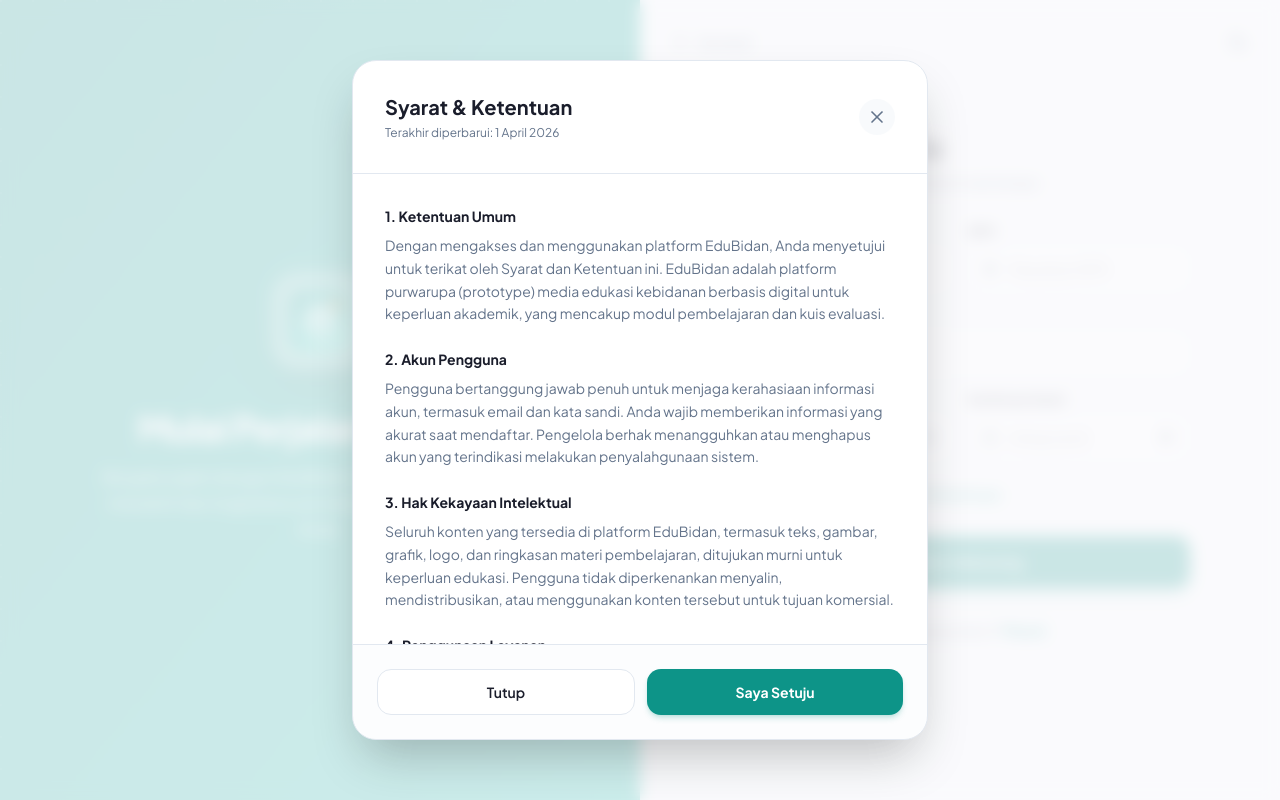
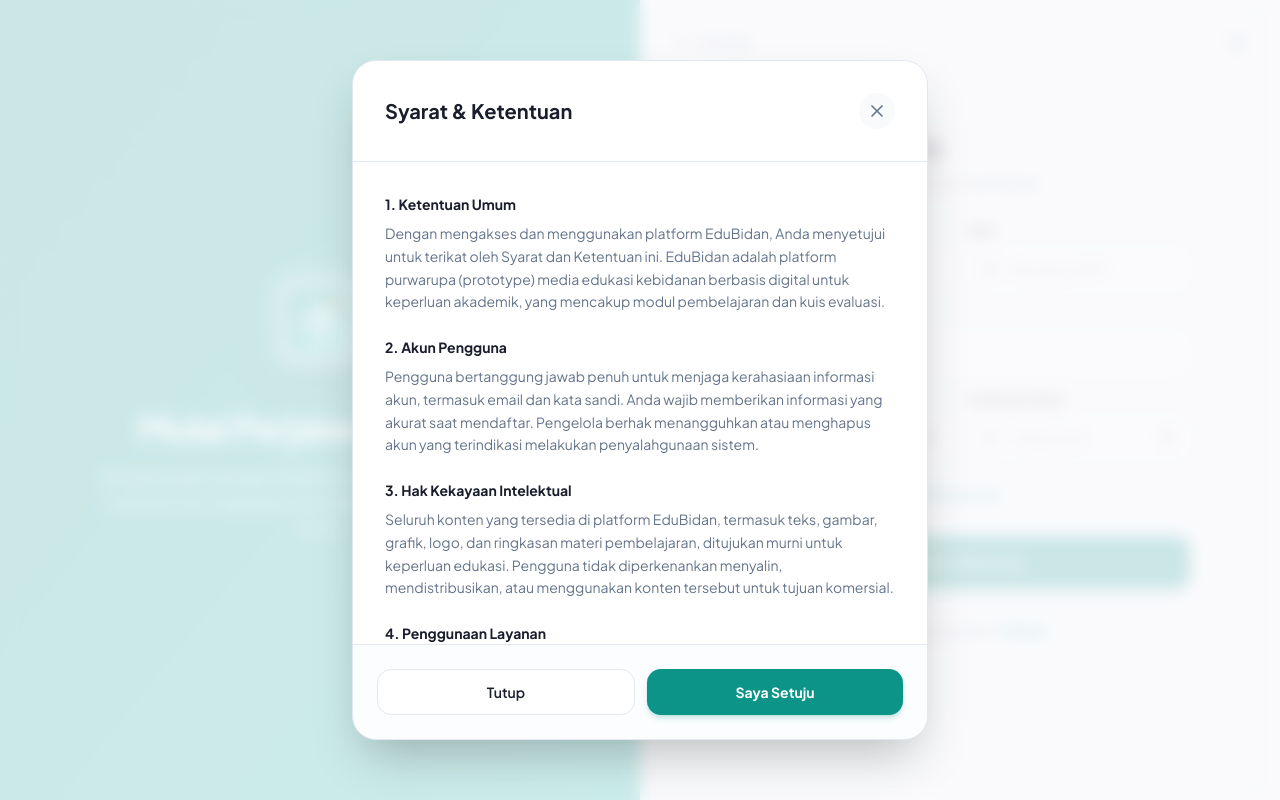
Before and after one commit to sceptzrion/edubidan, a Next.js app: page /register in a window 1280 px wide. Both pictures are taken after a click on the element "Saya menyetujui". Built offline with nearby package versions, Linux system fonts and the light colour scheme.

Commit message:
fix: remove outdated last updated date from TermsModal component

```diff
--- a/src/components/modals/TermsModal.tsx
+++ b/src/components/modals/TermsModal.tsx
@@ -54,7 +54,6 @@
         <div className="flex items-center justify-between p-6 md:p-8 border-b border-border shrink-0">
           <div>
             <h2 className="text-xl font-bold text-foreground">Syarat & Ketentuan</h2>
-            <p className="text-xs text-muted-foreground mt-1">Terakhir diperbarui: 1 April 2026</p>
           </div>
           <button
             onClick={onClose}
```
